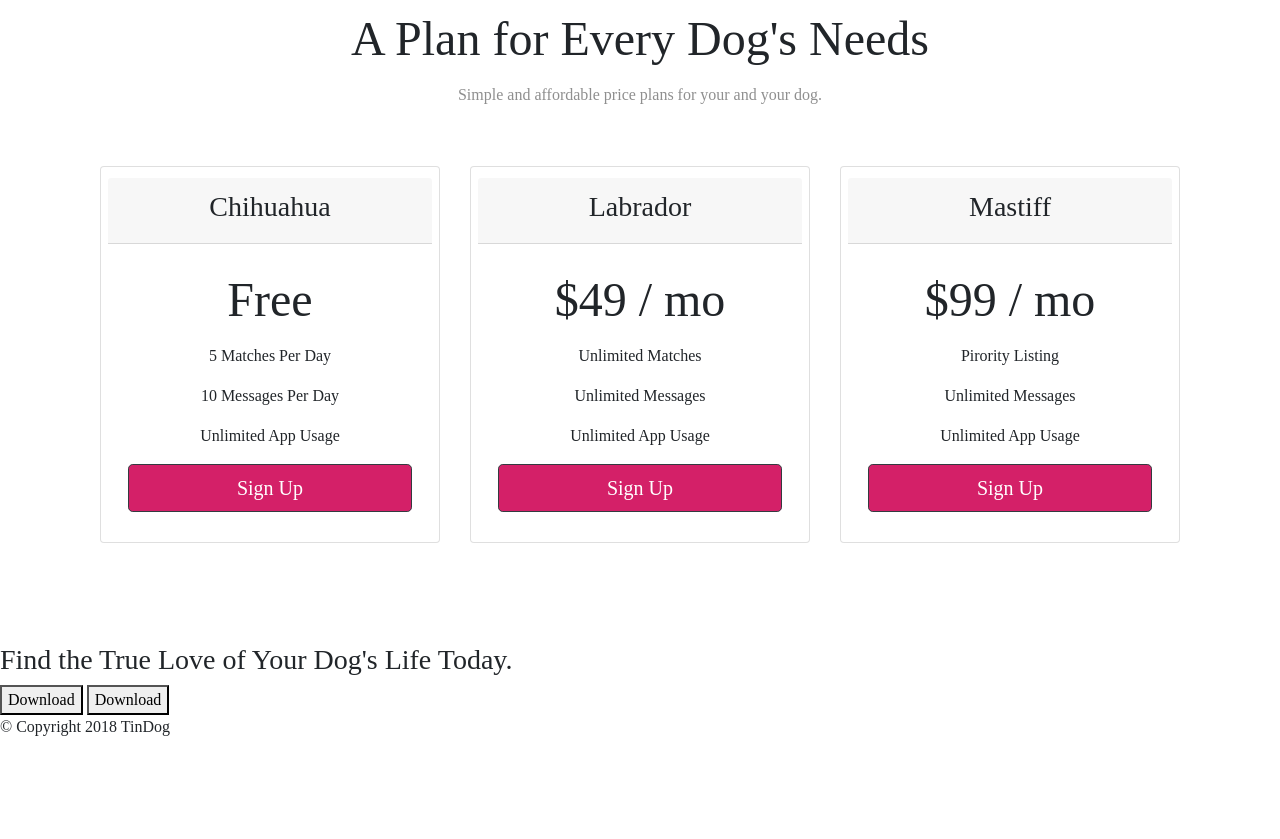
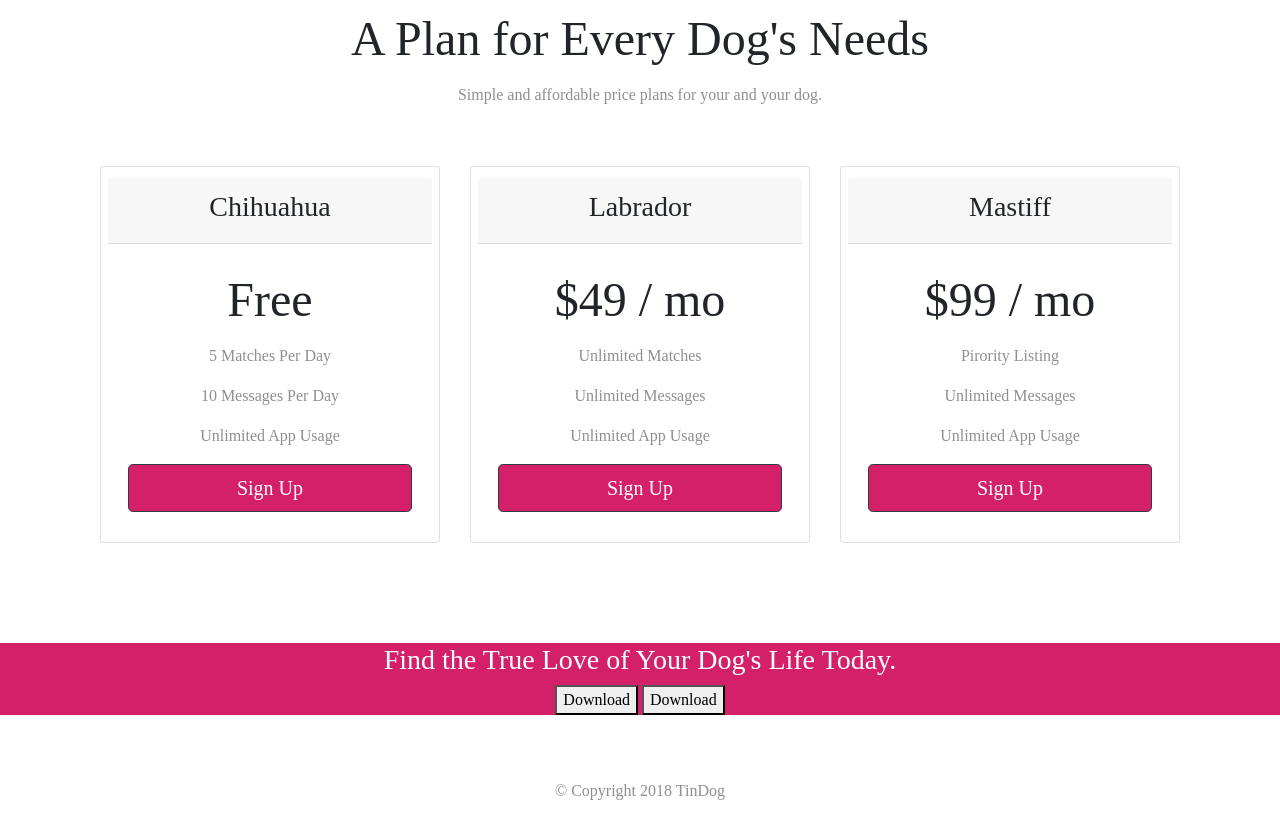
Before and after one commit to rakshapadiyar/tindog, a plain HTML site: page index.html in a window 1280 px wide. Shown: the part 1788-2627 px from the top of the page. Before the commit the page ends 2543 px from the top, so only its background shows below. Drawn offline with nearby package versions, Linux system fonts and the light colour scheme.

Commit message:
Update styles.css
Second Commit

```diff
--- a/css/styles.css
+++ b/css/styles.css
@@ -114,3 +114,36 @@ h2{
 }
 
 .bb{background-color: #d42068;}
+@media(max-width :1028px)
+{
+    .title-image{
+        position: static;
+        transform:rotate(0);
+    }
+    #title{
+        text-align: center;
+    }
+}
+
+#cta{
+    background-color: #d42068;
+    color: #fff;
+    font-family: "Montserrat-Black";
+    text-align: center;
+}
+
+#footer{
+    text-align: center;
+    background-color: #fff;
+    padding-top: 5% ;
+    padding-bottom: 5% ;
+}
+
+p{
+    color: #8f8f8f;
+}
+
+.footer-icon{
+    margin:1%;
+    margin-bottom:1.5%;
+}
```
